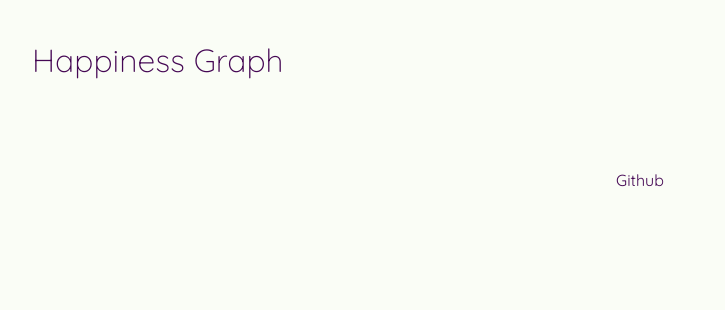
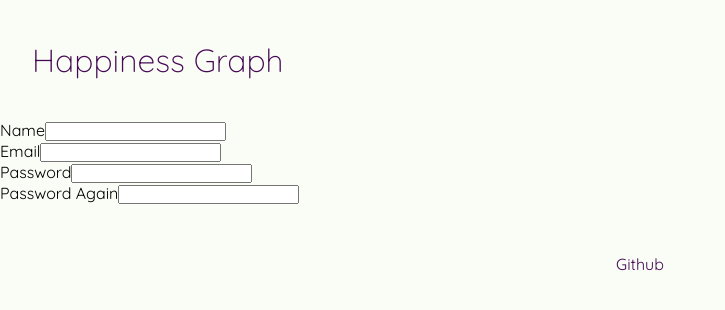
Before and after one commit to Mert18/happiness-record-client, a Next.js app: page /register in a window 1280 px wide. Shown: the top 310 px of the page, without its empty margins (0-725 px from the left). Built offline with nearby package versions, Linux system fonts and the light colour scheme.

Commit message:
register components created

```diff
--- a/pages/register/index.tsx
+++ b/pages/register/index.tsx
@@ -1,7 +1,55 @@
 import classes from './Register.module.css'
+import { useState } from 'react'
 
 const Register = () => {
-  return <div className={classes.register}></div>
+  const [name, setName] = useState('')
+  const [email, setEmail] = useState('')
+  const [password, setPassword] = useState('')
+  const [passwordAgain, setPasswordAgain] = useState('')
+  return (
+    <div className={classes.register}>
+      <div className={classes.register__form}>
+        <form className={classes.form}>
+          <div className={classes.inputs}>
+            <label htmlFor="name">Name</label>
+            <input
+              type="text"
+              id="name"
+              onChange={(e) => setName(e.target.value)}
+            />
+          </div>
+
+          <div className={classes.inputs}>
+            <label htmlFor="email">Email</label>
+            <input
+              type="text"
+              id="email"
+              onChange={(e) => setEmail(e.target.value)}
+            />
+          </div>
+
+          <div className={classes.inputs}>
+            <label htmlFor="password">Password</label>
+            <input
+              type="password"
+              id="password"
+              onChange={(e) => setPassword(e.target.value)}
+            />
+          </div>
+
+          <div className={classes.inputs}>
+            <label htmlFor="passwordagain">Password Again</label>
+            <input
+              type="password"
+              id="passwordagain"
+              onChange={(e) => setPasswordAgain(e.target.value)}
+            />
+          </div>
+        </form>
+      </div>
+      <div className={classes.register__ills}></div>
+    </div>
+  )
 }
 
 export default Register
```
